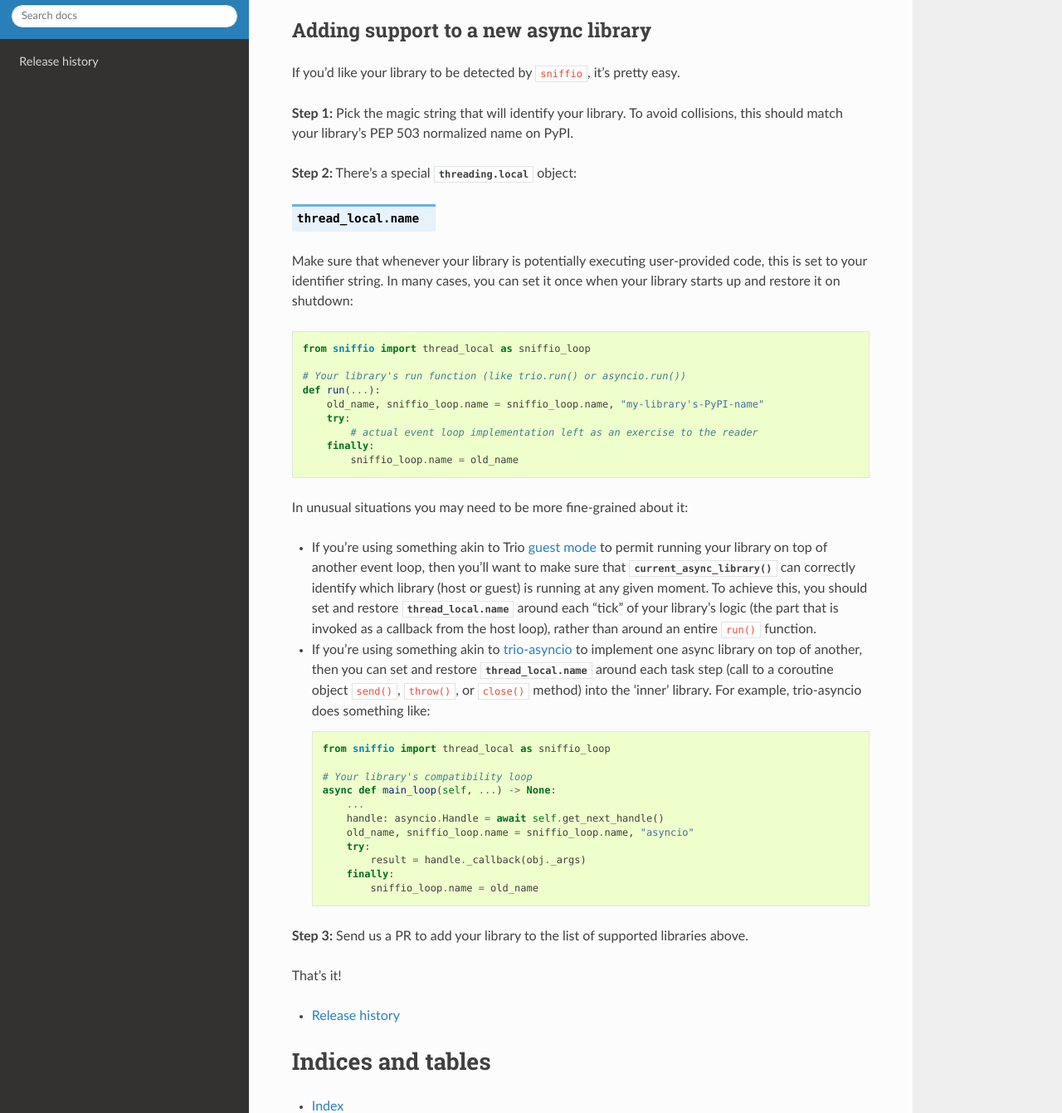
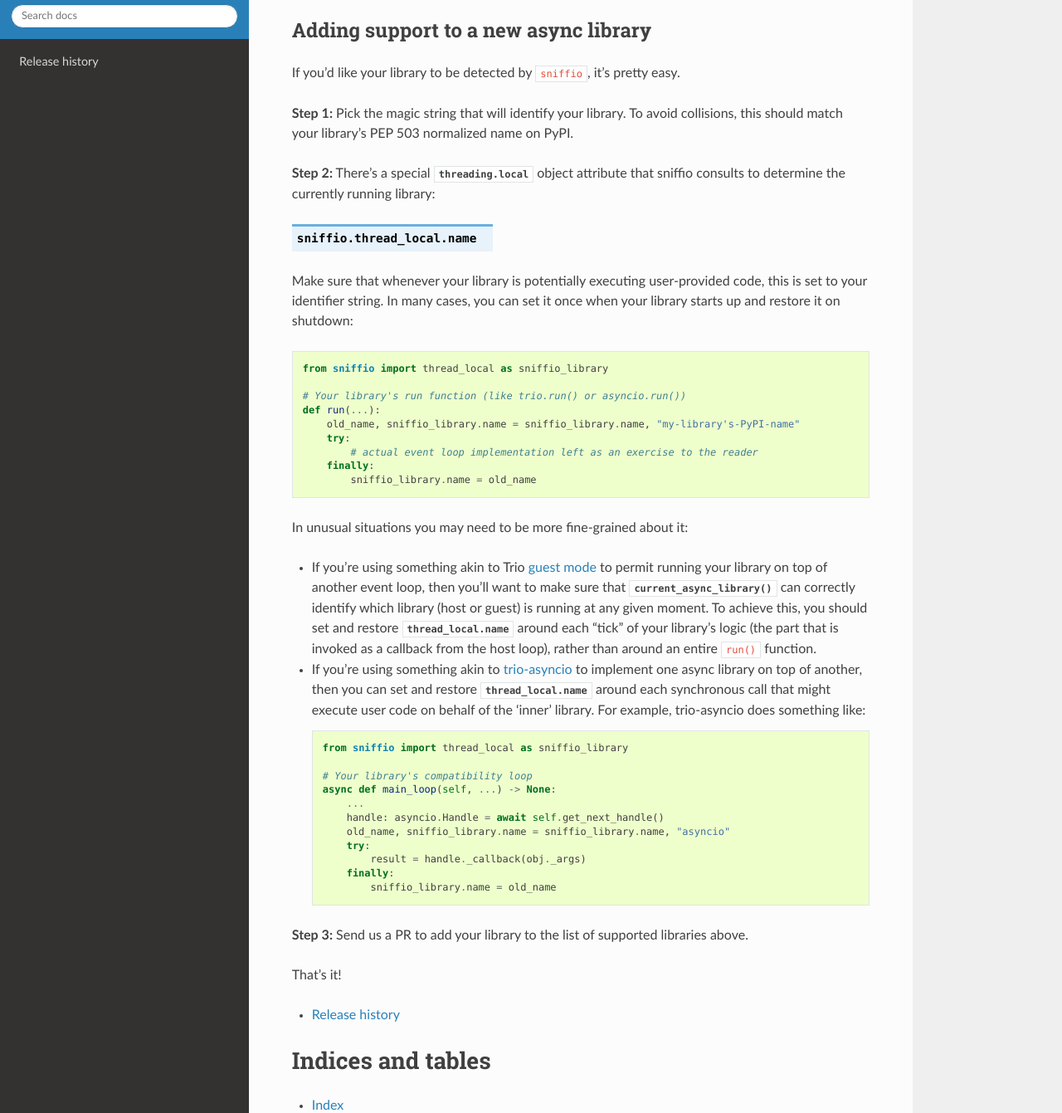
Before and after one commit to python-trio/sniffio, a Sphinx documentation site: the page built from docs/source/index.rst, in a window 1280 px wide and 1400 px high, scrolled down 806 px, cut to the strip 59-1400 px from the top of the window. Shown: the whole strip at 83% size. Built offline with Sphinx 7.4.7 and the Read the Docs theme 2.0.0, drawn with Linux system fonts in a browser that asks for light colours.

Commit message:
tweak docs

```diff
--- a/docs/source/index.rst
+++ b/docs/source/index.rst
@@ -54,9 +54,10 @@
 **Step 1:** Pick the magic string that will identify your library. To
 avoid collisions, this should match your library's PEP 503 normalized name on PyPI.
 
-**Step 2:** There's a special :class:`threading.local` object:
+**Step 2:** There's a special :class:`threading.local` object attribute that
+sniffio consults to determine the currently running library:
 
-.. data:: thread_local.name
+.. data:: sniffio.thread_local.name
 
 Make sure that whenever your library is potentially executing user-provided code,
 this is set to your identifier string. In many cases, you can set it once when
@@ -64,15 +65,15 @@
 
 .. code-block:: python3
 
-   from sniffio import thread_local as sniffio_loop
+   from sniffio import thread_local as sniffio_library
 
    # Your library's run function (like trio.run() or asyncio.run())
    def run(...):
-       old_name, sniffio_loop.name = sniffio_loop.name, "my-library's-PyPI-name"
+       old_name, sniffio_library.name = sniffio_library.name, "my-library's-PyPI-name"
        try:
            # actual event loop implementation left as an exercise to the reader
        finally:
-           sniffio_loop.name = old_name
+           sniffio_library.name = old_name
 
 In unusual situations you may need to be more fine-grained about it:
 
@@ -87,25 +88,25 @@
   than around an entire ``run()`` function.
 
 * If you're using something akin to `trio-asyncio
-  <https://trio-asyncio.readthedocs.io/en/latest/>`__ to implement one async
-  library on top of another, then you can set and restore :data:`thread_local.name`
-  around each task step (call to a coroutine object ``send()``, ``throw()``, or
-  ``close()`` method) into the 'inner' library. For example, trio-asyncio does
-  something like:
+  <https://trio-asyncio.readthedocs.io/en/latest/>`__ to implement one
+  async library on top of another, then you can set and restore
+  :data:`thread_local.name` around each synchronous call that might
+  execute user code on behalf of the 'inner' library.
+  For example, trio-asyncio does something like:
 
   .. code-block:: python3
 
-     from sniffio import thread_local as sniffio_loop
+     from sniffio import thread_local as sniffio_library
 
      # Your library's compatibility loop
      async def main_loop(self, ...) -> None:
          ...
          handle: asyncio.Handle = await self.get_next_handle()
-         old_name, sniffio_loop.name = sniffio_loop.name, "asyncio"
+         old_name, sniffio_library.name = sniffio_library.name, "asyncio"
          try:
              result = handle._callback(obj._args)
          finally:
-             sniffio_loop.name = old_name
+             sniffio_library.name = old_name
 
 **Step 3:** Send us a PR to add your library to the list of supported
 libraries above.
```
Also changed, not shown: 2 other files.
